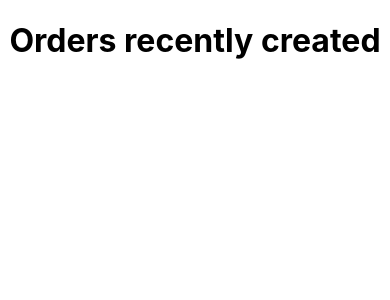
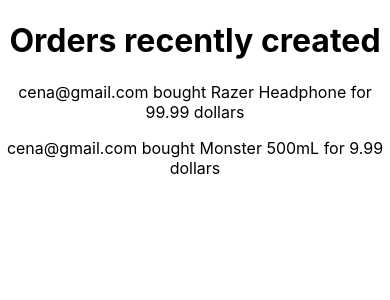
Before and after one commit to Thaisvc/Exercicios, a React (Create React App) app in the folder front-end/bloco-10-introducao-a-react/dia-2-componentes-react/fixation-exercises-10-2/: page / in a window 390 px wide. Shown: the top 300 px of the page. Built offline with nearby package versions, Linux system fonts and the light colour scheme.

Commit message:
🚀 Complete o código acima de forma que os pedidos referentes aos produtos headphone e energyDrink sejam filhos de App.

```diff
--- a/front-end/bloco-10-introducao-a-react/dia-2-componentes-react/fixation-exercises-10-2/src/App.js
+++ b/front-end/bloco-10-introducao-a-react/dia-2-componentes-react/fixation-exercises-10-2/src/App.js
@@ -48,7 +48,8 @@
     return (
       <div className="App">
         <h1> Orders recently created </h1>
-         {/*  adicione os componentes aqui */}
+        <Order orde={headphone} />
+        <Order orde={energyDrink} />
       </div>
     );
   }
--- a/front-end/bloco-10-introducao-a-react/dia-2-componentes-react/fixation-exercises-10-2/src/Order.js
+++ b/front-end/bloco-10-introducao-a-react/dia-2-componentes-react/fixation-exercises-10-2/src/Order.js
@@ -3,7 +3,7 @@
 
 class Order extends React.Component {
   render() {
-    const { user, product, price } = this.props.order;
+    const { user, product, price } = this.props.orde;
 
     return (
       <div className="order">
```
